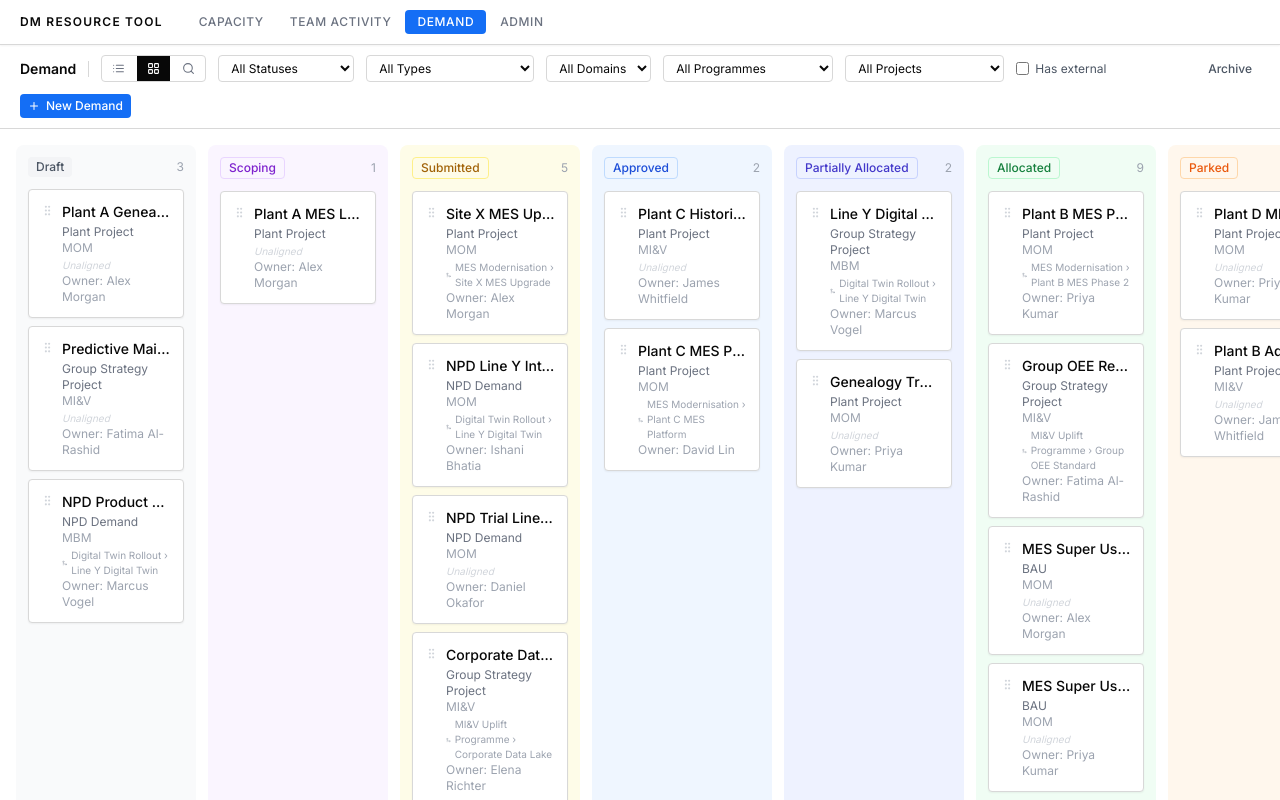
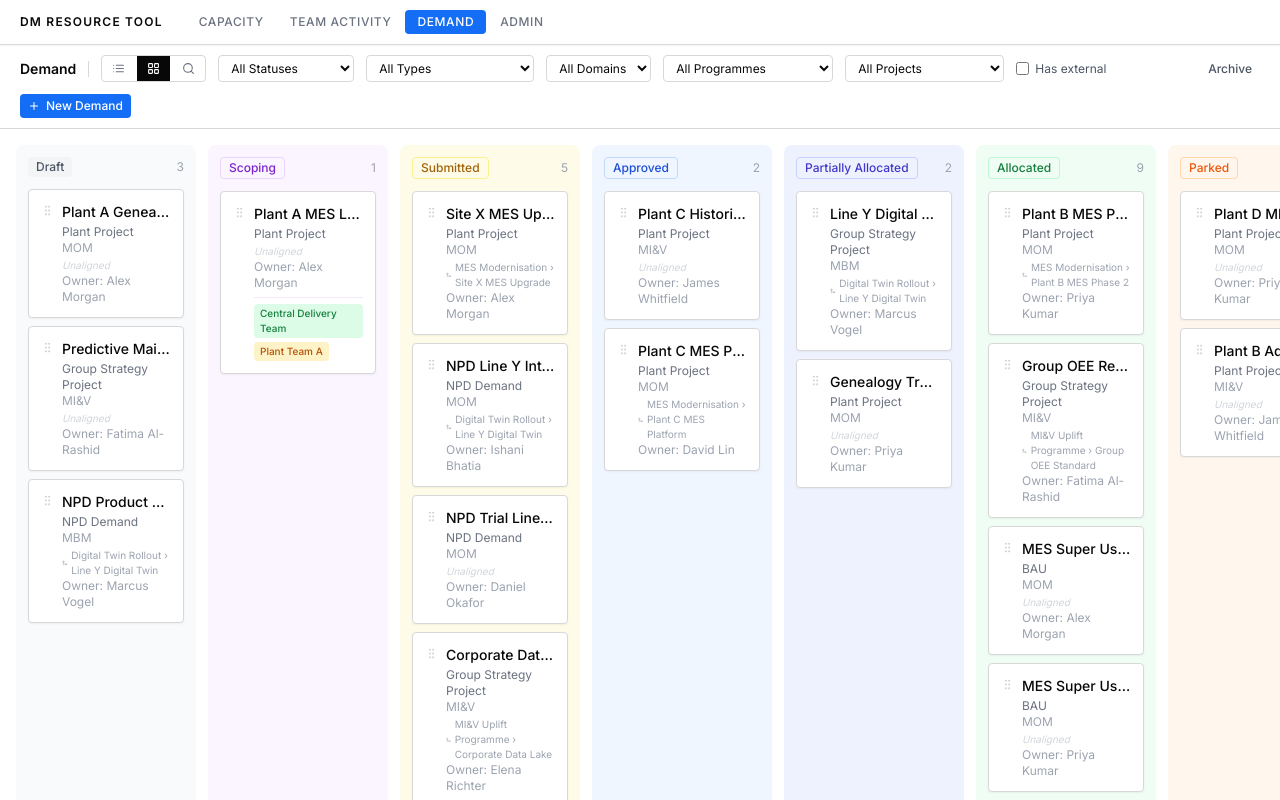
Before and after one commit to tim-pickup/ResourceForecastTool, a React (Vite) app: page /#/demand in a window 1280 px wide. Shown: the top 800 px of the page. Built offline with nearby package versions, Linux system fonts and the light colour scheme.

Commit message:
v1.15 Change 7: Scoping status — state machine, board strip, teams assigned, auto-transition

```diff
--- a/src/components/DemandEditor/DemandEditor.tsx
+++ b/src/components/DemandEditor/DemandEditor.tsx
@@ -29,7 +29,7 @@ interface FooterButton {
 function footerButtons(status: DemandStatus): FooterButton[] {
   switch (status) {
     case 'Draft':
-      return [{ label: 'Submit', kind: 'transitional', next: 'Submitted', variant: 'primary' }]
+      return [{ label: 'Submit for Scoping', kind: 'transitional', next: 'Scoping', variant: 'primary' }]
     case 'Scoping':
       return [
         { label: 'Revert to Draft', kind: 'transitional', next: 'Draft', variant: 'secondary' },
--- a/src/store/useAppStore.ts
+++ b/src/store/useAppStore.ts
@@ -120,7 +120,20 @@ export const useAppStore = create<Store>()(
       deleteTeam: id => set(s => ({ teams: s.teams.filter(x => x.id !== id) })),
 
       addDemandTeamAssignment: a => set(s => ({ demandTeamAssignments: [...s.demandTeamAssignments, { ...a, id: generateId('dta') }] })),
-      updateDemandTeamAssignment: (id, a) => set(s => ({ demandTeamAssignments: s.demandTeamAssignments.map(x => x.id === id ? { ...x, ...a } : x) })),
+      updateDemandTeamAssignment: (id, a) => set(s => {
+        const updated = s.demandTeamAssignments.map(x => x.id === id ? { ...x, ...a } : x)
+        // Auto-transition Scoping → Submitted when all assignments for a demand are confirmed
+        const changed = updated.find(x => x.id === id)
+        let demandItems = s.demandItems
+        if (changed && a.confirmed === true) {
+          const phaseAssignments = updated.filter(x => x.demandId === changed.demandId)
+          const demand = s.demandItems.find(d => d.id === changed.demandId)
+          if (demand?.status === 'Scoping' && phaseAssignments.length > 0 && phaseAssignments.every(x => x.confirmed)) {
+            demandItems = s.demandItems.map(d => d.id === changed.demandId ? { ...d, status: 'Submitted' as DemandStatus } : d)
+          }
+        }
+        return { demandTeamAssignments: updated, demandItems }
+      }),
       deleteDemandTeamAssignment: id => set(s => ({ demandTeamAssignments: s.demandTeamAssignments.filter(x => x.id !== id) })),
 
       addDomain: t => set(s => ({ domains: [...s.domains, { ...t, id: generateId('thm') }] })),
@@ -186,10 +199,10 @@ export const useAppStore = create<Store>()(
     }),
     {
       name: 'resource-forecast-v1',
-      version: 7,
+      version: 8,
       migrate: (_state, version) => {
         // On schema version mismatch, discard persisted state and reseed
-        if (version < 7) return SEED
+        if (version < 8) return SEED
         return _state as Store
       },
     }
--- a/src/types/index.ts
+++ b/src/types/index.ts
@@ -186,7 +186,8 @@ export function derivedPrimaryDomain(item: Pick<DemandItem, 'phases'>, domains:
 
 // State machine — valid user-driven transitions (not including system auto-transitions)
 export const VALID_TRANSITIONS: Partial<Record<DemandStatus, DemandStatus[]>> = {
-  Draft: ['Submitted'],
+  Draft: ['Scoping'],
+  Scoping: ['Draft', 'Parked', 'Closed'],
   Submitted: ['Draft', 'Approved', 'Parked'],
   Approved: ['Submitted', 'Parked', 'Closed'],
   PartiallyAllocated: ['Parked', 'Closed'],
--- a/src/views/DemandDiscovery/index.tsx
+++ b/src/views/DemandDiscovery/index.tsx
@@ -40,6 +40,21 @@ function DraggableCard({ item, onEdit }: { item: DemandItem; onEdit: () => void
   const project = item.project_id ? store.projects.find(p => p.id === item.project_id) : null
   const programme = project ? store.programmes.find(p => p.id === project.programme_id) : null
 
+  // Confirmation strip for Scoping items: one chip per team (aggregate across phases)
+  const scopingStrip = item.status === 'Scoping' ? (() => {
+    const assignments = store.demandTeamAssignments.filter(a => a.demandId === item.id)
+    const byTeam = new Map<string, boolean>()
+    for (const a of assignments) {
+      // A team is confirmed only if all its assignments are confirmed
+      byTeam.set(a.teamId, (byTeam.get(a.teamId) ?? true) && a.confirmed)
+    }
+    return [...byTeam.entries()].map(([teamId, confirmed]) => ({
+      teamId,
+      confirmed,
+      name: store.teams.find(t => t.id === teamId)?.name ?? teamId,
+    }))
+  })() : null
+
   return (
     <div
       ref={setNodeRef}
@@ -66,6 +81,23 @@ function DraggableCard({ item, onEdit }: { item: DemandItem; onEdit: () => void
             <div className="text-[10px] text-gray-300 italic mt-0.5">Unaligned</div>
           )}
           <div className="text-xs text-gray-400">Owner: {item.owner || '—'}</div>
+          {scopingStrip && scopingStrip.length > 0 && (
+            <div className="flex flex-wrap gap-1 mt-1.5 pt-1.5 border-t border-purple-100">
+              {scopingStrip.map(({ teamId, confirmed, name }) => (
+                <span
+                  key={teamId}
+                  className={clsx(
+                    'inline-flex items-center px-1.5 py-0.5 rounded text-[10px] font-medium',
+                    confirmed
+                      ? 'bg-green-100 text-green-700'
+                      : 'bg-amber-100 text-amber-700'
+                  )}
+                >
+                  {name}
+                </span>
+              ))}
+            </div>
+          )}
         </div>
       </div>
     </div>
--- a/src/views/DemandEdit/ModeAEditor.tsx
+++ b/src/views/DemandEdit/ModeAEditor.tsx
@@ -1,8 +1,8 @@
 import { useState, useMemo } from 'react'
-import { Plus, Trash2, ChevronDown, ChevronRight } from 'lucide-react'
+import { Plus, Trash2, ChevronDown, ChevronRight, CheckCircle2 } from 'lucide-react'
 import { parseISO, isAfter, differenceInMonths, addMonths, format } from 'date-fns'
 import { useAppStore } from '../../store/useAppStore'
-import type { Phase, Requirement, FundingSource, Level, SkillRequirement, ExternalResourceRequirement } from '../../types'
+import type { DemandStatus, Phase, Requirement, FundingSource, Level, SkillRequirement, ExternalResourceRequirement } from '../../types'
 import { Input, Select } from '../../components/ui/FormFields'
 import { DomainSkillSelector } from '../../components/DomainSkillSelector'
 import { generateId } from '../../utils/ids'
@@ -514,11 +514,48 @@ interface PhaseEditorProps {
   onDelete: () => void
   extReqs: ExternalResourceRequirement[]
   onExtReqsChange: (reqs: ExternalResourceRequirement[]) => void
+  demandId?: string
+  demandStatus?: DemandStatus
 }
 
-export function PhaseEditor({ phase, index, onChange, onDelete, extReqs, onExtReqsChange }: PhaseEditorProps) {
+export function PhaseEditor({ phase, index, onChange, onDelete, extReqs, onExtReqsChange, demandId, demandStatus }: PhaseEditorProps) {
   const [open, setOpen] = useState(true)
   const store = useAppStore()
+
+  const isScoping = demandStatus === 'Scoping' && !!demandId
+  const phaseAssignments = isScoping
+    ? store.demandTeamAssignments.filter(a => a.demandId === demandId && a.phaseId === phase.id)
+    : []
+  const assignedTeamIds = new Set(phaseAssignments.map(a => a.teamId))
+  const activeTeams = store.teams.filter(t => t.active)
+
+  function handleTeamToggle(teamId: string) {
+    if (!demandId) return
+    const existing = phaseAssignments.find(a => a.teamId === teamId)
+    if (existing) {
+      store.deleteDemandTeamAssignment(existing.id)
+    } else {
+      store.addDemandTeamAssignment({
+        demandId,
+        phaseId: phase.id,
+        teamId,
+        confirmed: false,
+        confirmedBy: null,
+        confirmedAt: null,
+      })
+    }
+  }
+
+  function handleConfirm(teamId: string) {
+    if (!demandId) return
+    const assignment = phaseAssignments.find(a => a.teamId === teamId)
+    if (!assignment) return
+    store.updateDemandTeamAssignment(assignment.id, {
+      confirmed: true,
+      confirmedBy: 'Team Lead',
+      confirmedAt: new Date().toISOString(),
+    })
+  }
 
   const isIndefinite = phase.end_month === null
   const months = useMemo(() => getMonths(phase.start_month, phase.end_month), [phase.start_month, phase.end_month])
@@ -620,6 +657,57 @@ export function PhaseEditor({ phase, index, onChange, onDelete, extReqs, onExtRe
           </div>
           <Input label="Funding Notes" value={phase.funding_notes} onChange={e => onChange({ ...phase, funding_notes: e.target.value })} placeholder="e.g. IS-2026-04" />
 
+          {/* Teams assigned — shown in Scoping status only */}
+          {isScoping && (
+            <div className="border border-purple-200 rounded p-2.5 bg-purple-50/40">
+              <span className="text-xs font-medium text-purple-700 uppercase tracking-wide block mb-2">Teams Assigned</span>
+              {activeTeams.length === 0 ? (
+                <p className="text-xs text-gray-400 italic">No active teams. Configure teams in Admin.</p>
+              ) : (
+                <div className="flex flex-wrap gap-1.5">
+                  {activeTeams.map(team => {
+                    const isAssigned = assignedTeamIds.has(team.id)
+                    const assignment = phaseAssignments.find(a => a.teamId === team.id)
+                    return (
+                      <button
+                        key={team.id}
+                        type="button"
+                        onClick={() => handleTeamToggle(team.id)}
+                        className={`inline-flex items-center gap-1 px-2 py-0.5 rounded text-xs font-medium border transition-colors ${
+                          isAssigned
+                            ? assignment?.confirmed
+                              ? 'bg-green-100 text-green-700 border-green-300'
+                              : 'bg-purple-100 text-purple-700 border-purple-300'
+                            : 'bg-white text-gray-500 border-gray-200 hover:border-purple-300'
+                        }`}
+                      >
+                        {isAssigned && assignment?.confirmed && <CheckCircle2 size={10} />}
+                        {team.name}
+                        {isAssigned && <span className="ml-0.5 opacity-60">×</span>}
+                      </button>
+                    )
+                  })}
+                </div>
+              )}
+              {/* Confirm buttons for unconfirmed assignments */}
+              {phaseAssignments.filter(a => !a.confirmed).map(a => {
+                const team = store.teams.find(t => t.id === a.teamId)
+                return (
+                  <div key={a.id} className="mt-2 flex items-center gap-2">
+                    <button
+                      type="button"
+                      onClick={() => handleConfirm(a.teamId)}
+                      className="flex items-center gap-1 text-xs font-medium text-purple-700 hover:text-purple-900 border border-purple-300 rounded px-2 py-1 bg-white hover:bg-purple-50 transition-colors"
+                    >
+                      <CheckCircle2 size={11} />
+                      Confirm requirements for {team?.name ?? a.teamId}
+                    </button>
+                  </div>
+                )
+              })}
+            </div>
+          )}
+
           <div>
             <div className="flex items-center justify-between mb-1.5">
               <span className="text-xs font-medium text-gray-600 uppercase tracking-wide">Internal Requirements</span>
--- a/src/views/DemandEdit/index.tsx
+++ b/src/views/DemandEdit/index.tsx
@@ -19,7 +19,7 @@ interface Transition { label: string; next: DemandStatus; variant?: 'danger' | '
 function pageTransitions(status: DemandStatus, isNew: boolean): Transition[] {
   if (isNew) return []
   switch (status) {
-    case 'Draft':     return [{ label: 'Submit', next: 'Submitted' }]
+    case 'Draft':     return [{ label: 'Submit for Scoping', next: 'Scoping' }]
     case 'Scoping':   return [{ label: 'Revert to Draft', next: 'Draft' }, { label: 'Park', next: 'Parked' }]
     case 'Submitted': return [{ label: 'Approve', next: 'Approved' }, { label: 'Revert to Draft', next: 'Draft' }, { label: 'Park', next: 'Parked' }]
     case 'Approved':  return [{ label: 'Revise', next: 'Submitted' }, { label: 'Park', next: 'Parked' }, { label: 'Close', next: 'Closed', variant: 'danger' }]
@@ -293,6 +293,8 @@ export default function DemandEdit() {
                         onDelete={() => deletePhase(phase.id)}
                         extReqs={extReqsByPhase[phase.id] ?? []}
                         onExtReqsChange={reqs => { setExtReqsByPhase(prev => ({ ...prev, [phase.id]: reqs })); setIsDirty(true) }}
+                        demandId={id}
+                        demandStatus={draft.status as DemandStatus}
                       />
                     </div>
                   ))}
```
Also changed, not shown: 1 other file (tests, documents, lock files or other folders).
